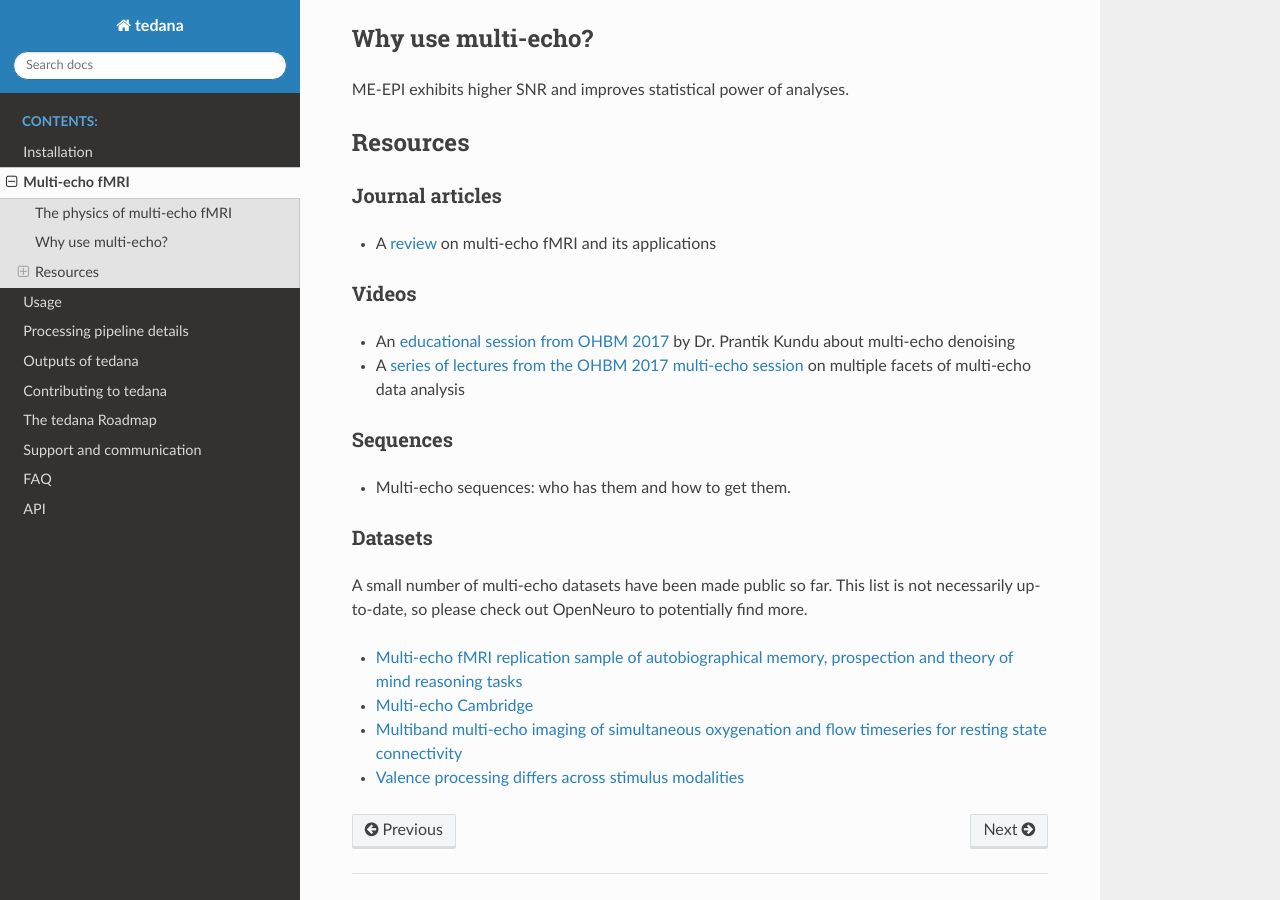
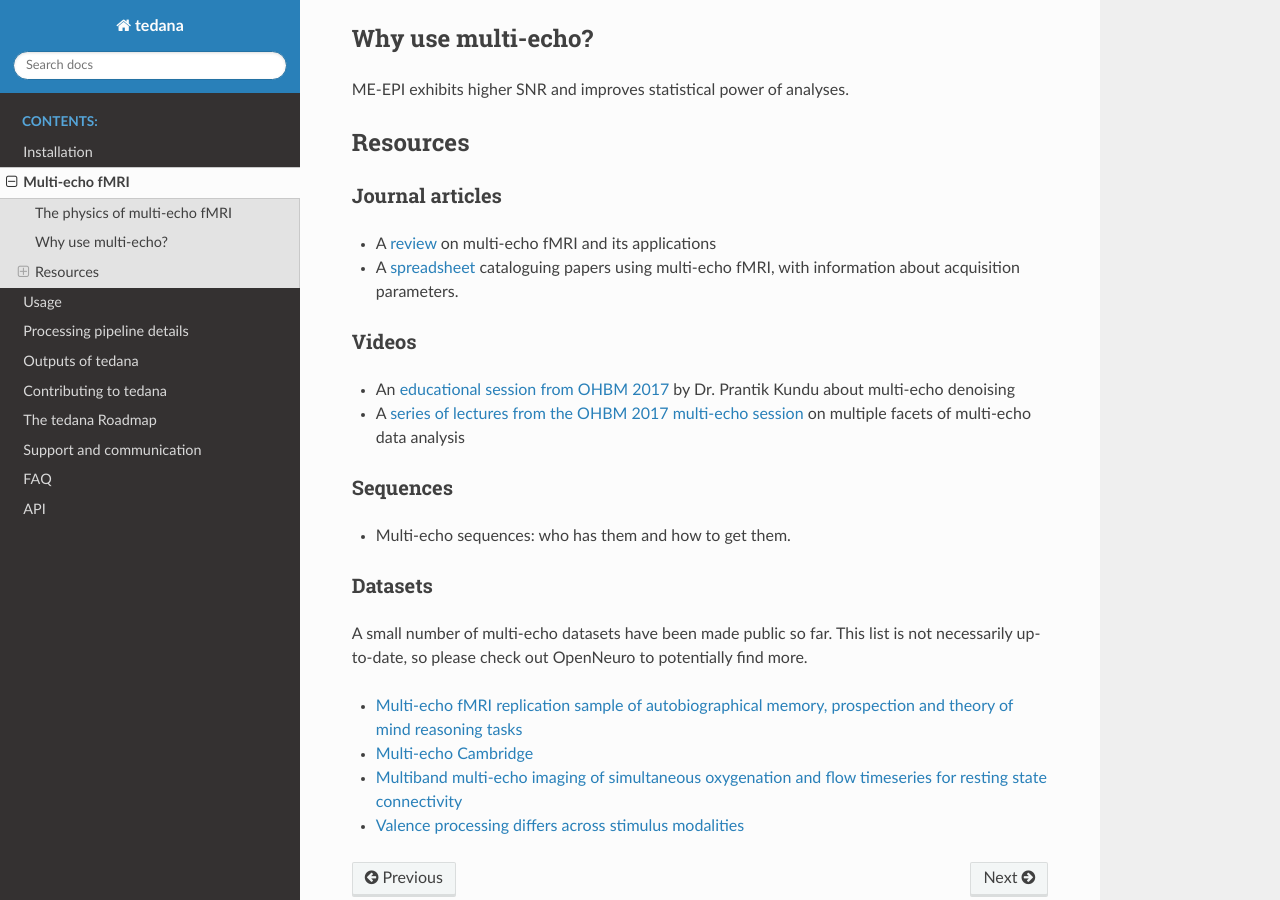
Before and after one commit to ME-ICA/tedana, a Sphinx documentation site: the page built from docs/multi-echo.rst, in a window 1280 px wide and 900 px high, scrolled down 458 px. Built offline with Sphinx 7.4.7 and the Read the Docs theme 2.0.0, drawn with Linux system fonts in a browser that asks for light colours; formulas are drawn with MathJax 3.

Commit message:
Add link to Logan Dowdle's Google spreadsheet.

```diff
--- a/docs/multi-echo.rst
+++ b/docs/multi-echo.rst
@@ -31,8 +31,10 @@ Resources
 Journal articles
 ****************
 * A `review`_ on multi-echo fMRI and its applications
+* A `spreadsheet`_ cataloguing papers using multi-echo fMRI, with information about acquisition parameters.
 
 .. _review: https://www.ncbi.nlm.nih.gov/pubmed/28363836
+.. _spreadsheet: https://docs.google.com/spreadsheets/d/1WERojJyxFoqcg_tndUm5Kj0H1UfUc9Ban0jFGGfPaBk/edit#gid=0
 
 Videos
 ******
```
